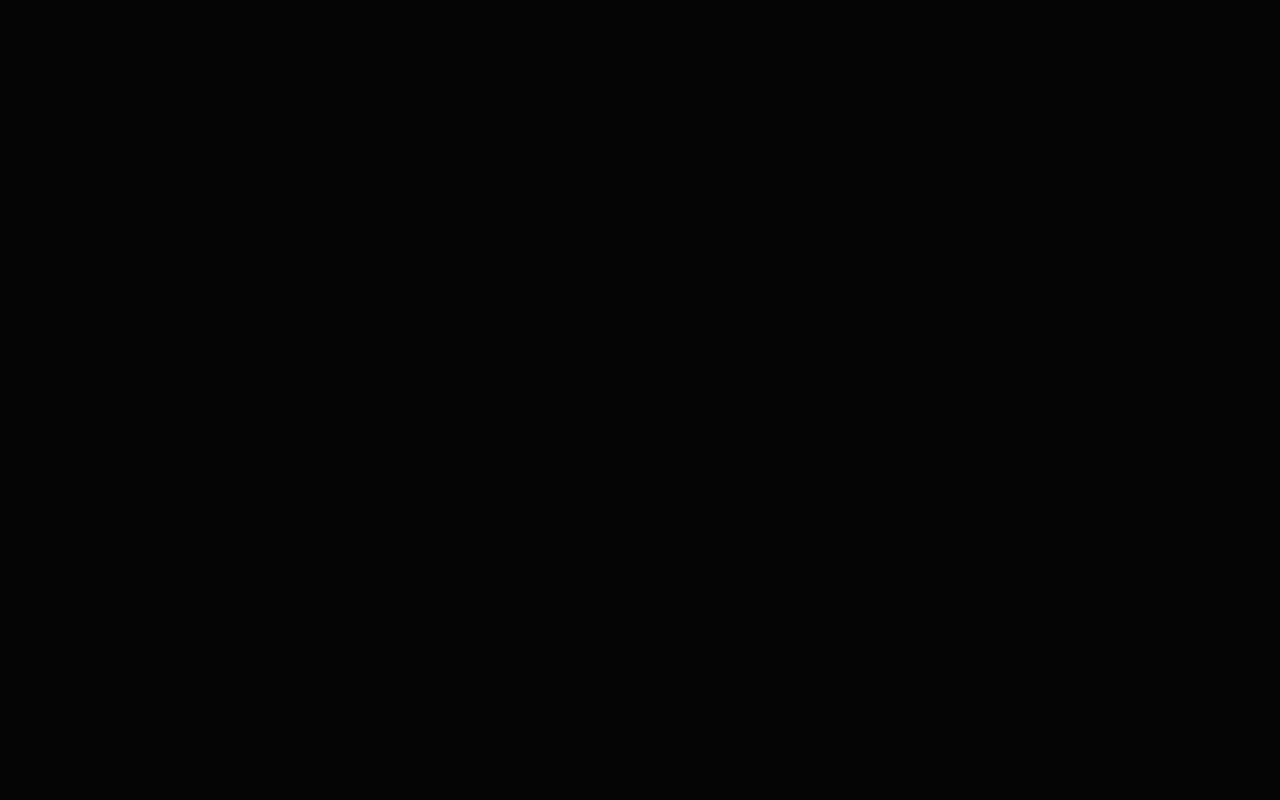
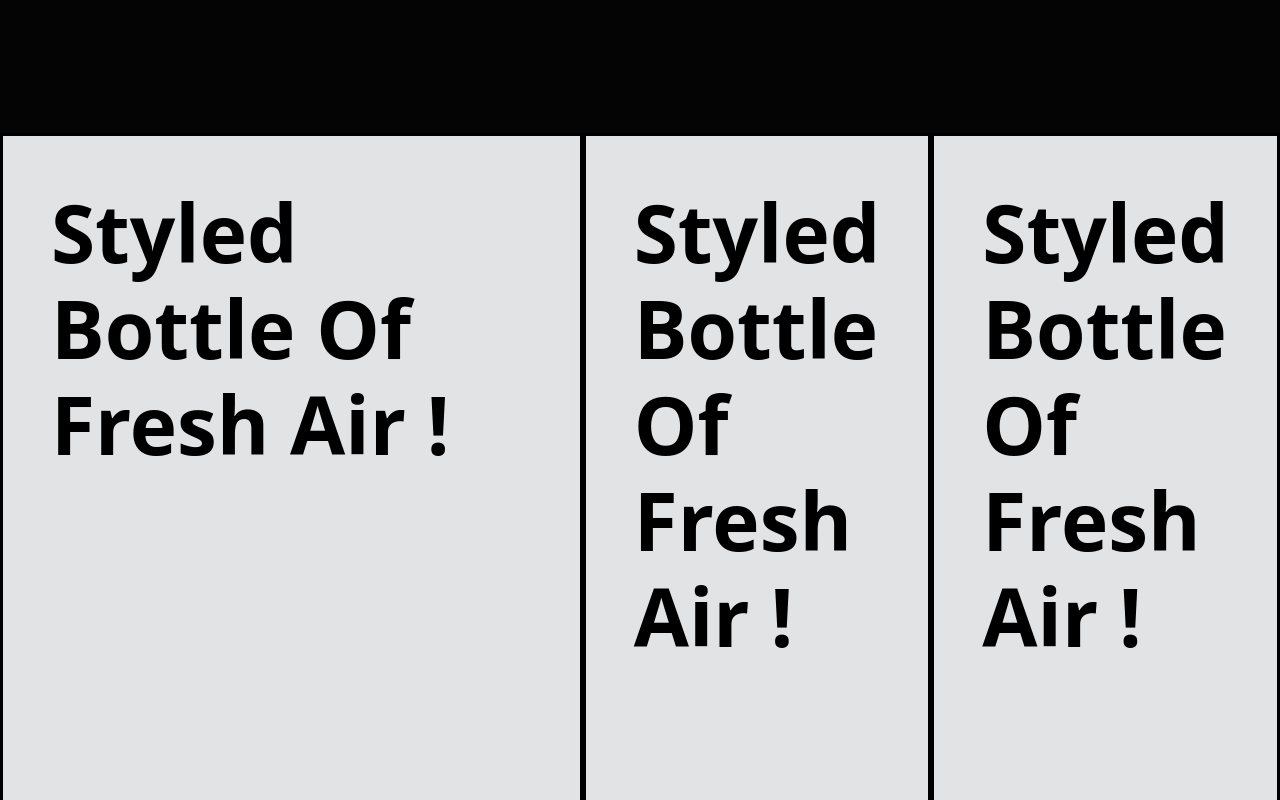
Before and after one commit to axelthereal/Fragrance-vuejs, a Vue app: page / in a window 1280 px wide. Shown: the part 2120-2920 px from the top of the page. Before the commit the page ends 2181 px from the top, so only its background shows below. Built offline with nearby package versions, Linux system fonts and the light colour scheme.

Commit message:
Create Onscroll banner

```diff
--- a/src/views/HomeView.vue
+++ b/src/views/HomeView.vue
@@ -243,6 +243,24 @@ import MouseScroll from "@/components/animationsComponents/MouseScroll.vue";
     </div>
     <!-- page-banner -->
 
+
+    <br>
+    <div class="onscrollbanner d-flex justify-content-start nowrap bg-secondary-subtle vh-100 w-100 my-5"
+      id="onscrollbanner">
+      <div class="onscrollbx border border-3 border-black w-100 p-5">
+        <h1 class="display-1 fw-bold text-black">Styled Bottle Of <br>Fresh Air !</h1>
+      </div>
+      <div class="onscrollbx border border-3 border-black w-50 p-5">
+        <h1 class="display-1 fw-bold text-black">Styled Bottle Of <br>Fresh Air !</h1>
+      </div>
+      <div class="onscrollbx border border-3 border-black w-50 p-5">
+        <h1 class="display-1 fw-bold text-black">Styled Bottle Of <br>Fresh Air !</h1>
+      </div>
+    </div>
+
+
+
+
   </main>
 </template>
 
```
